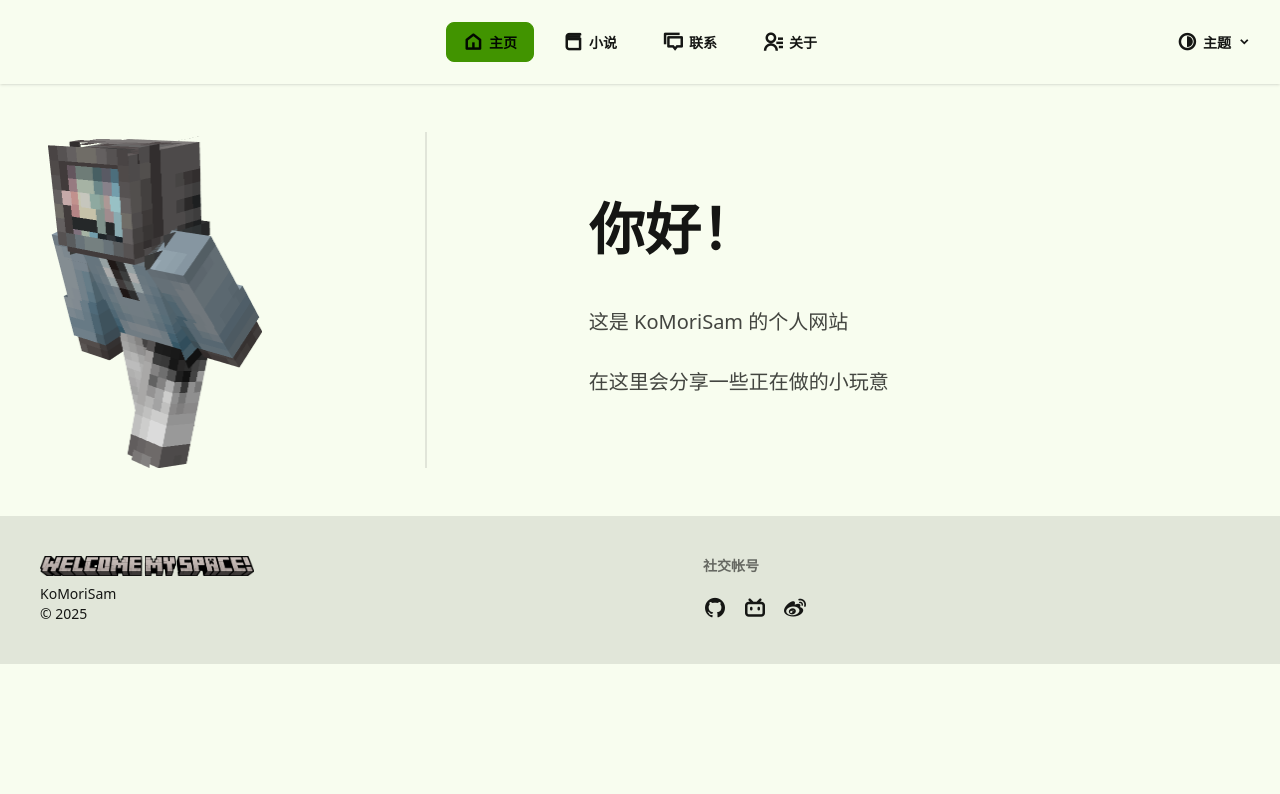
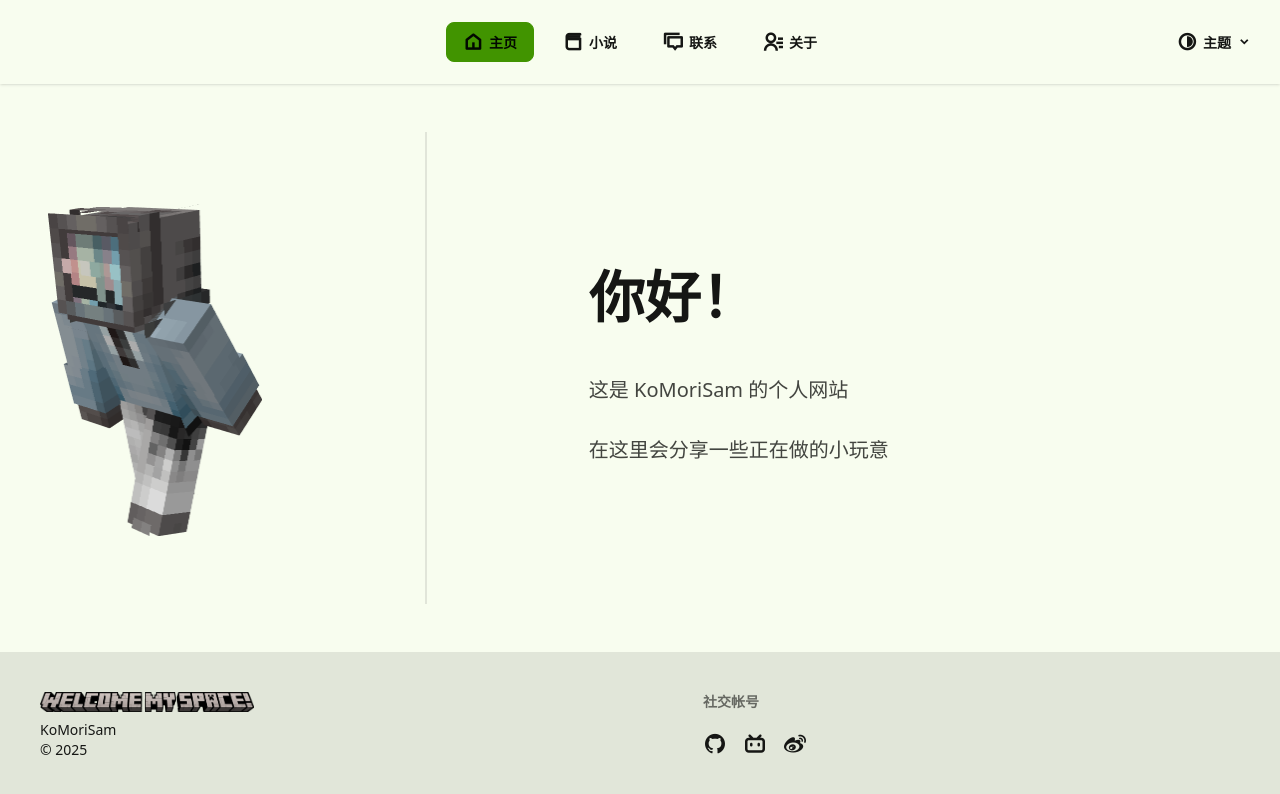
Before and after one commit to KoMoriSam/my_vue_helloworld, a Vue app in the folder KoMoriSam/: page / in a window 1280 px wide. Shown: the top 794 px of the page. Built offline with nearby package versions, Linux system fonts and the light colour scheme.

Commit message:
👍Improve 重构小说页 80% 25/3/11

```diff
--- a/KoMoriSam/src/components/BasePage.vue
+++ b/KoMoriSam/src/components/BasePage.vue
@@ -1,6 +1,6 @@
 <template>
   <main
-    class="flex flex-col md:flex-row mx-12 my-12 items-start md:items-center justify-center md:justify-evenly gap-5 lg:gap-10"
+    class="flex-1 flex flex-col md:flex-row mx-12 my-12 items-start md:items-center justify-center md:justify-evenly gap-5 lg:gap-10"
   >
     <img
       :src="imageSrc"
--- a/KoMoriSam/src/views/NovelView.vue
+++ b/KoMoriSam/src/views/NovelView.vue
@@ -39,9 +39,7 @@ const currentId = ref(null);
 onMounted(async () => {
   try {
     const res = await fetch("/assets/markdown/novel/list.json");
-
     const data = await res.json();
-
     chapters.value = data;
     currentId.value = chapters.value[0].options[0].id;
   } finally {
```
